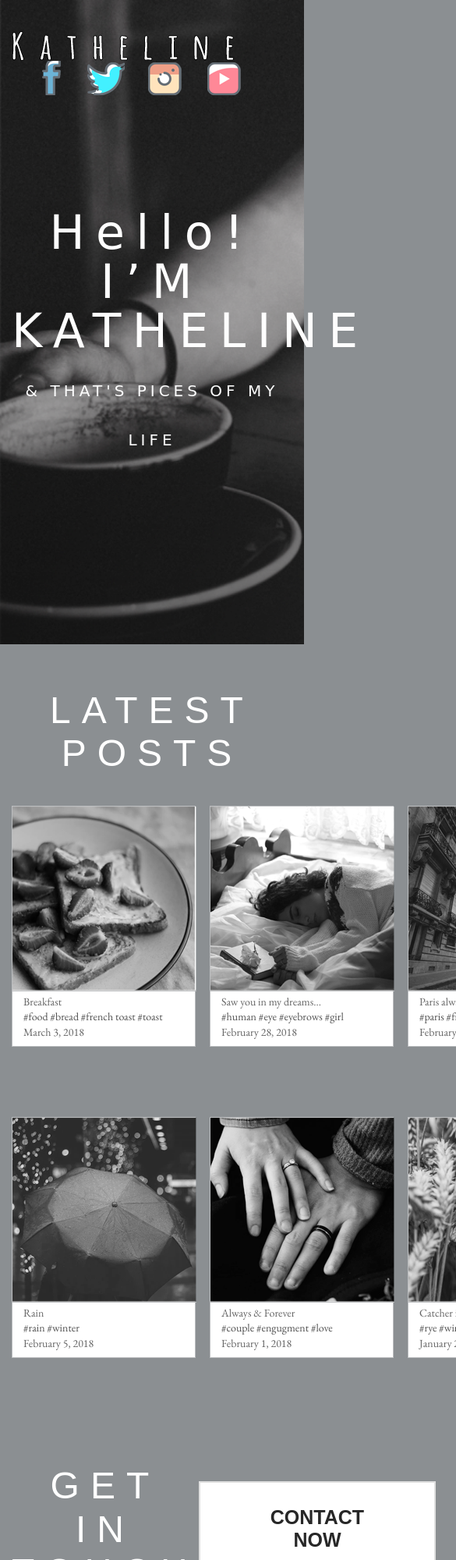
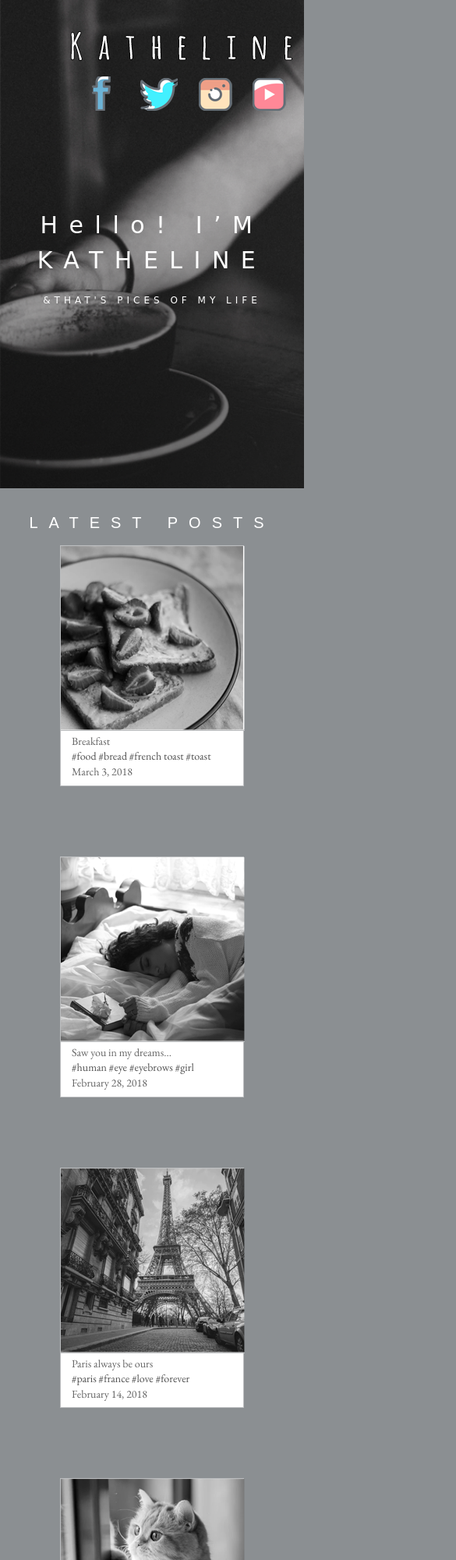
Before and after one commit to liamina027/katheline-blog, a plain HTML site: page index.html in a window 390 px wide. Shown: the top 2000 px of the page at 78% size, 585 px wide, since content can reach past the window. Drawn offline with nearby package versions, Linux system fonts and the light colour scheme; a web font is replaced by a local one.

Commit message:
Адаптивность и кроссбраузерность

```diff
--- a/css/style.css
+++ b/css/style.css
@@ -44,6 +44,46 @@ a:visited {
     margin-top: 10px;
     font-size: 40px;
 }
+@media (max-width: 950px) {
+    .title-h1 {
+        font-size: 50px;
+    }
+    .title-h1>span {
+        font-size: 16px;
+    }
+    .title-h2 {
+        font-size: 38px;
+    }
+}
+@media (max-width: 870px) {
+    .title-h1 {
+        font-size: 40px;
+    }
+    .title-h1>span {
+        font-size: 14px;
+    }
+    .title-h2 {
+        font-size: 28px;
+    }
+}
+@media (max-width: 750px) {
+    .title-h1 {
+        font-size: 30px;
+        line-height: 1.5;
+    }
+    .title-h1>span {
+        font-size: 12px;
+    }
+    .title-h2 {
+        font-size: 20px;
+    }
+}
+@media (max-width: 350px) {
+    .title-h2 {
+        font-size: 18px;
+        line-height: 1.7;
+    }
+}
 
 /*PAGE-HEADER*/
 .page-header {
@@ -54,10 +94,17 @@ a:visited {
     background-size: cover;
 }
 .flex-header {
+    display: -webkit-box;
+    display: -ms-flexbox;
     display: flex;
-    justify-content: space-between;
-    align-items: center;
-    flex-wrap: wrap;
+    -webkit-box-pack: justify;
+        -ms-flex-pack: justify;
+            justify-content: space-between;
+    -webkit-box-align: center;
+        -ms-flex-align: center;
+            align-items: center;
+    -ms-flex-wrap: wrap;
+        flex-wrap: wrap;
 }
 .logo {
     display: block;
@@ -77,34 +124,57 @@ a:visited {
 }
 .social-item {
     display: block;
-    width: 52px;
-    height: 44px;
     background-image: url("../img/icons.png");
     background-repeat: no-repeat;
 }
 .facebook {
-    background-position: 20px -3px;
+    width: 45px;
+    height: 44px;
+    background-position: 10px -3px;
 }
 .facebook:hover {
-    background-position: 20px -64px;
+    background-position: 10px -64px;
 }
 .twitter {
+    width: 52px;
+    height: 44px;
     background-position: -61px -3px;
 }
 .twitter:hover {
     background-position: -61px -64px;
 }
 .instagram {
-    background-position: -139px -3px;
+    width: 51px;
+    height: 44px;
+    background-position: -142px -3px;
 }
 .instagram:hover {
-    background-position: -139px -64px;
+    background-position: -142px -64px;
 }
 .youtube {
-    background-position: -210px -3px;
+    width: 52px;
+    height: 44px;
+    background-position: -218px -3px;
 }
 .youtube:hover {
-    background-position: -210px -64px;
+    background-position: -218px -64px;
+}
+@media (max-width: 608px) {
+    .flex-header {
+        -webkit-box-pack: end;
+            -ms-flex-pack: end;
+                justify-content: flex-end;
+    }
+    .social {
+        margin-top: 20px;
+    }
+}
+@media (max-width: 350px) {
+    .flex-header {
+        -webkit-box-pack: center;
+            -ms-flex-pack: center;
+                justify-content: center;
+    }
 }
 
 /*PAGE-POSTS*/
@@ -116,8 +186,26 @@ a:visited {
     display: grid;
     grid-template-columns: repeat(4, 1fr);
     grid-template-areas: "a b c d" "e f g h";
-    grid-column-gap: 18px;
     grid-row-gap: 90px;
+    justify-items: center;
+}
+@media (max-width: 960px) {
+    .grid-posts {
+    grid-template-columns: repeat(3,1fr);
+    grid-template-areas: "a b c" "d e f" "g h .";
+    }
+}
+@media (max-width: 760px) {
+    .grid-posts {
+    grid-template-columns: repeat(2,1fr);
+    grid-template-areas: "a b" "c d" "e f" "g h";
+    }
+}
+@media (max-width: 500px) {
+    .grid-posts {
+    grid-template-columns: 1fr;
+    grid-template-areas: "a" "b" "c" "d" "e" "f" "g" "h";
+    }
 }
 .grid-posts-item {
     position: relative;
@@ -141,11 +229,8 @@ a:visited {
     width: 100%;
     height: 236px;
     background: rgba(255,255,255,1);
-    background: -moz-linear-gradient(top, rgba(255,255,255,.2) 0%, rgba(246,246,246,.2) 64%, rgba(246,246,246,.2) 68%, rgba(252, 201, 201, .8) 100%);
     background: -webkit-gradient(left top, left bottom, color-stop(0%, rgba(255,255,255,.2)), color-stop(64%, rgba(246,246,246,.2)), color-stop(68%, rgba(246,246,246,.2)), color-stop(100%, rgba(0,0,0,.8)));
-    background: -webkit-linear-gradient(top, rgba(255,255,255,.2) 0%, rgba(246,246,246,.2) 64%, rgba(246,246,246,.2) 68%, rgba(0,0,0,.8) 100%);
-    background: -o-linear-gradient(top, rgba(255,255,255,.2) 0%, rgba(246,246,246,.2) 64%, rgba(246,246,246,.2) 68%, rgba(0,0,0,.8) 100%);
-    background: -ms-linear-gradient(top, rgba(255,255,255,.2) 0%, rgba(246,246,246,.2) 64%, rgba(246,246,246,.2) 68%, rgba(0,0,0,.8) 100%);
+    background: -webkit-gradient(linear, left top, left bottom, from(rgba(255,255,255,.2)), color-stop(64%, rgba(246,246,246,.2)), color-stop(68%, rgba(246,246,246,.2)), to(rgba(0,0,0,.8)));
     background: linear-gradient(to bottom, rgba(255,255,255,.2) 0%, rgba(246,246,246,.2) 64%, rgba(246,246,246,.2) 68%, rgba(0,0,0,.8) 100%);
     filter: progid:DXImageTransform.Microsoft.gradient( startColorstr='#ffffff', endColorstr='#000000', GradientType=0 );
 }
@@ -181,9 +266,20 @@ a:visited {
     padding-bottom: 100px;
 }
 .flex-contact {
+    display: -webkit-box;
+    display: -ms-flexbox;
     display: flex;
-    justify-content: space-between;
-    align-items: center;
+    -webkit-box-pack: justify;
+        -ms-flex-pack: justify;
+            justify-content: space-between;
+    -webkit-box-align: center;
+        -ms-flex-align: center;
+            align-items: center;
+    -ms-flex-wrap: wrap;
+        flex-wrap: wrap;
+    -webkit-box-pack: center;
+        -ms-flex-pack: center;
+            justify-content: center;
 }
 .btn-contact {
     display: block;
@@ -196,6 +292,7 @@ a:visited {
     background-color: #fff;
     border: 2px solid #dfdfdf;
     cursor: pointer;
+    -webkit-transition: 0.3s;
     transition: 0.3s;
 }
 .btn-contact a {
@@ -211,6 +308,24 @@ a:visited {
 .btn-contact:focus {
     outline: none;
 }
+@media (max-width: 800px) {
+    .btn-contact {
+        padding-left: 50px;
+        padding-right: 50px;
+    }
+}
+@media (max-width: 660px) {
+    .btn-contact {
+        padding-left: 30px;
+        padding-right: 30px;
+    }
+}
+@media (max-width: 610px) {
+    .btn-contact {
+        margin-top: 20px;
+        padding: 15px 30px;
+    }
+}
 
 /*PAGE-FOOTER*/
 .page-footer {
@@ -225,3 +340,8 @@ a:visited {
     line-height: 2;
     letter-spacing: 9px;
 }
+@media (max-width: 750px) {
+   .copyright {
+    letter-spacing: 2px;
+   }
+}
--- a/index.html
+++ b/index.html
@@ -39,7 +39,7 @@
                     <li><a class="social-item youtube" href="" target="_blank"></a></li>
                 </ul>
             </div>
-            <h1 class="title-h1">Hello! I’M KATHELINE <span>&&nbsp;THAT'S&nbsp;PICES&nbsp;OF&nbsp;MY LIFE</span></h1>
+            <h1 class="title-h1">Hello! I’M KATHELINE <br><span>&THAT'S PICES OF MY LIFE</span></h1>
         </div>
     </div>
     <!--Экран 2-->
```
